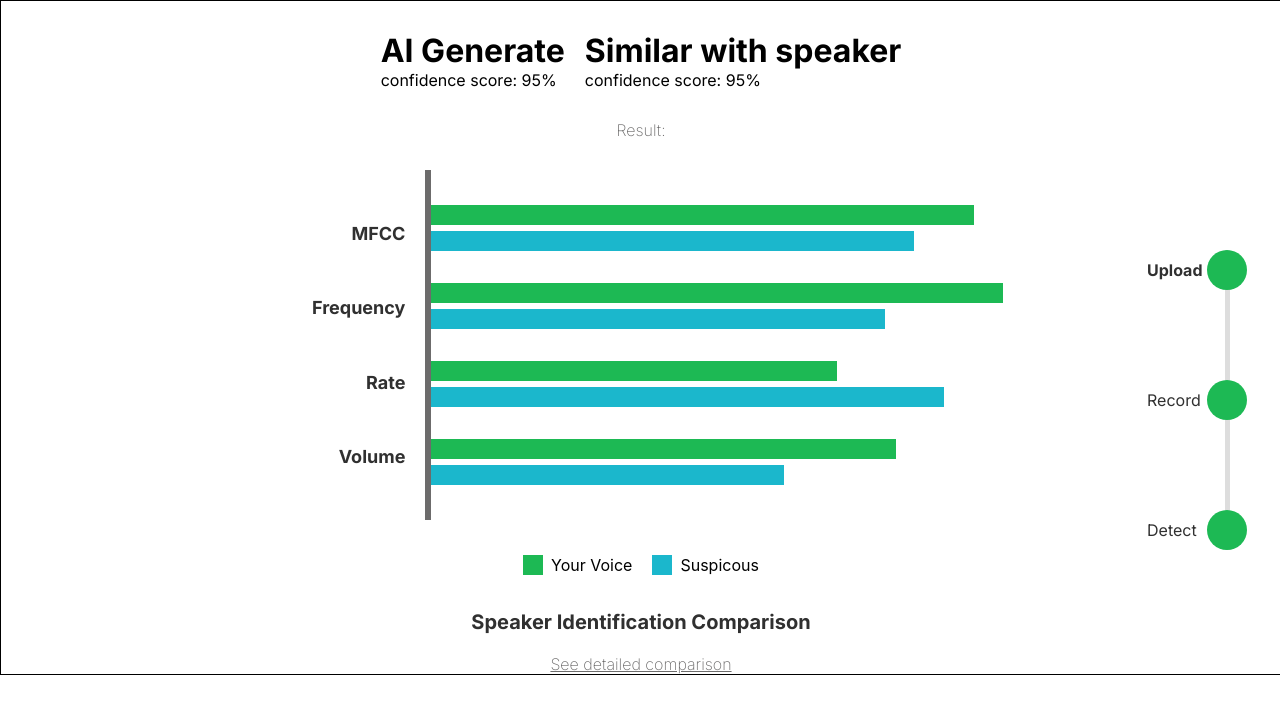
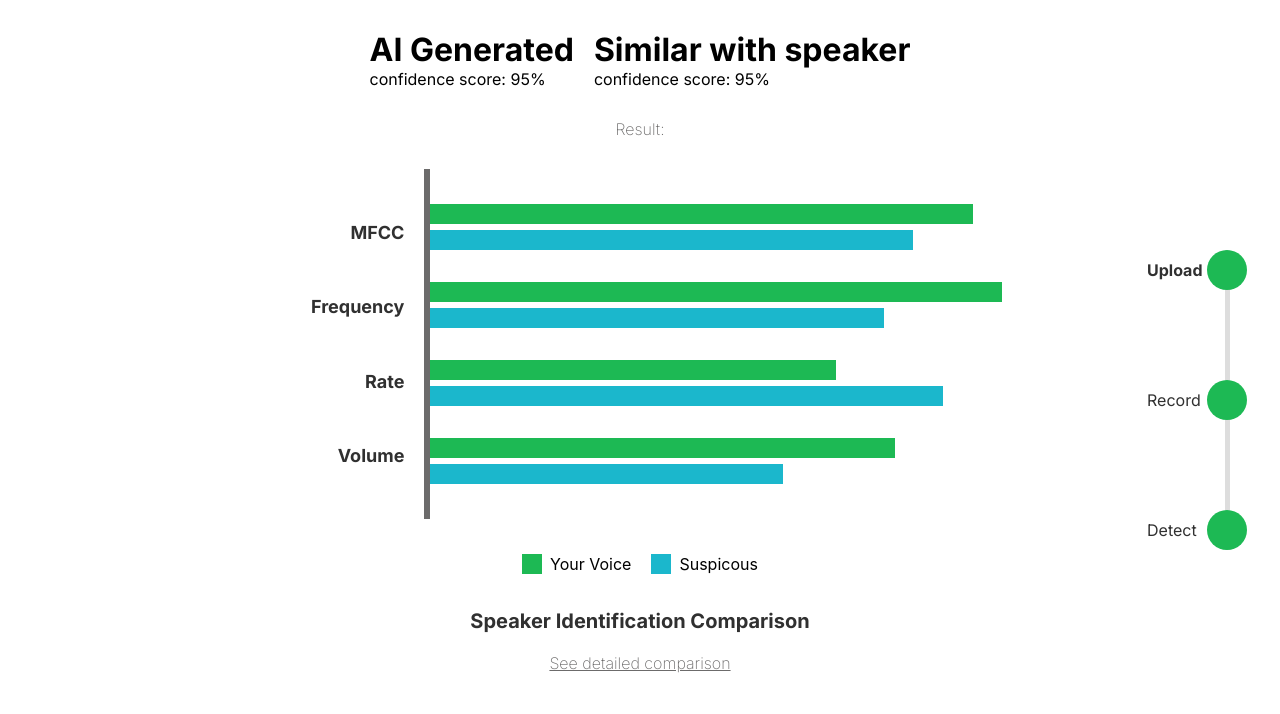
Before and after one commit to Heiseinosay/Thesis-Project, a React (Create React App) app: page /result in a window 1280 px wide. Shown: the top 714 px of the page. Built offline with nearby package versions, Linux system fonts and the light colour scheme.

Commit message:
edited prototype

```diff
--- a/src/pages/Record.jsx
+++ b/src/pages/Record.jsx
@@ -64,7 +64,7 @@
             </div>
 
             <div className="mic">
-                <RecordButton/>
+                <RecordButton />
                 {/* <FontAwesomeIcon icon={faMicrophone} /> */}
             </div>
 
--- a/src/pages/Result.jsx
+++ b/src/pages/Result.jsx
@@ -8,7 +8,7 @@
             <div className='result-title'>
                 {/* <h4>The Audio is</h4> */}
                 <div className="title-1 titles inter-regular">
-                    <h1>AI Generate</h1>
+                    <h1>AI Generated</h1>
                     <p>confidence score: 95%</p>
                 </div>
                 <div className="title-2 titles inter-regular">
--- a/src/style/record.css
+++ b/src/style/record.css
@@ -1,3 +1,15 @@
+* {
+    -webkit-user-select: none;
+    /* Safari */
+    -moz-user-select: none;
+    /* Firefox */
+    -ms-user-select: none;
+    /* IE10+/Edge */
+    user-select: none;
+    /* Standard */
+
+}
+
 .body-record {
     height: 100vh;
     width: 100%;
@@ -94,6 +106,7 @@
     /* border: 1px solid; */
     font-size: 14px;
     line-height: 30px;
+
 }
 
 .btn-detect {
--- a/src/style/result.css
+++ b/src/style/result.css
@@ -7,7 +7,7 @@
     flex-direction: column;
     align-items: center;
     justify-content: start;
-    border: 1px solid;
+    /* border: 1px solid; */
 }
 
 .result-title {
```
